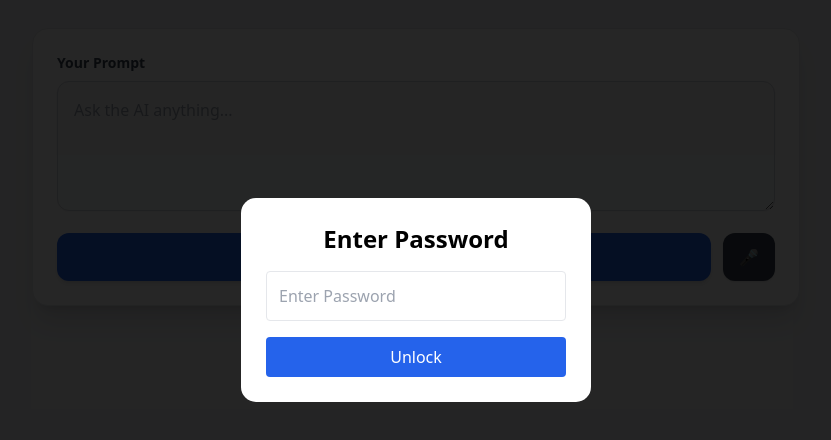
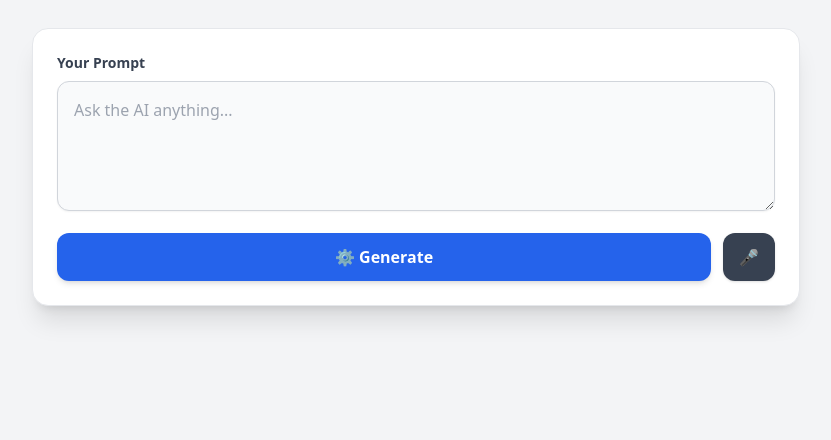
Before and after one commit to muhammadtaqi512q-oss/ROCK-AI, a plain HTML site: page index.html in a window 1280 px wide. Shown: the part 100-540 px from the top of the page, without its empty margins (224-1055 px from the left). Drawn offline with nearby package versions, Linux system fonts and the light colour scheme.

Commit message:
index.html

```diff
--- a/index.html
+++ b/index.html
@@ -7,26 +7,6 @@
     <script src="https://cdn.tailwindcss.com"></script>
 
     <style>
-        /* Password Screen */
-        #passwordScreen {
-            position: fixed;
-            top: 0; left: 0;
-            width: 100%; height: 100%;
-            background: rgba(0,0,0,0.85);
-            display: flex;
-            justify-content: center;
-            align-items: center;
-            z-index: 99999;
-        }
-        #passwordBox {
-            background: white;
-            padding: 25px;
-            border-radius: 15px;
-            width: 90%;
-            max-width: 350px;
-            text-align: center;
-        }
-
         /* ChatGPT-style bubble animation */
         .ai-bubble {
             animation: fadeIn 0.4s ease-out;
@@ -36,20 +16,6 @@
             to { opacity: 1; transform: translateY(0); }
         }
     </style>
-
-    <script>
-        /* ---------------- PASSWORD FUNCTION ---------------- */
-        function checkPassword() {
-            const correctPassword = "51214";
-            const userPassword = document.getElementById("passwordInput").value;
-
-            if (userPassword === correctPassword) {
-                document.getElementById("passwordScreen").style.display = "none";
-            } else {
-                alert("❌ Incorrect password!");
-            }
-        }
-    </script>
 
     <script type="module">
         /* ---------------------- Firebase ------------------------- */
@@ -98,7 +64,7 @@
                         await new Promise(res => setTimeout(res, delay));
                         continue;
                     }
-                    throw new Error(`API failed: ${r.status}`);
+                    throw new Error(API failed: ${r.status});
                 } catch (e) {
                     if (i === retries) throw e;
                     await new Promise(res => setTimeout(res, 2 ** i * 1000));
@@ -106,10 +72,10 @@
             }
         }
 
-        /* ---------------------- Gemini API ------------------------- */
+        /* ---------------------- Gemini ------------------------- */
         async function generateAIContent(prompt) {
             const apiKey = "AIzaSyC1v0qpnQ67wdZ-F1JiAMZ2d-HH4HFF-WU";
-            const url = `https://generativelanguage.googleapis.com/v1beta/models/gemini-2.5-flash-preview-09-2025:generateContent?key=${apiKey}`;
+            const url = https://generativelanguage.googleapis.com/v1beta/models/gemini-2.5-flash-preview-09-2025:generateContent?key=${apiKey};
 
             const payload = {
                 contents: [{ parts: [{ text: prompt }] }],
@@ -177,20 +143,20 @@
                 try {
                     const text = await generateAIContent(prompt);
 
-                    responseContainer.innerHTML = `
+                    responseContainer.innerHTML =
                         <div class="ai-bubble bg-white dark:bg-gray-800
                                     text-gray-900 dark:text-gray-100 p-5
                                     rounded-2xl shadow-xl border border-gray-200 dark:border-gray-700">
                             ${text.replace(/\n/g, "<br>")}
                         </div>
-                    `;
+                    ;
 
                     lastAIResponse = text;
                     repeatVoiceButton.classList.remove("hidden");
                     speakText(text);
 
                 } catch (e) {
-                    responseContainer.innerHTML = `<p class="text-red-600">${e}</p>`;
+                    responseContainer.innerHTML = <p class="text-red-600">${e}</p>;
                 }
 
                 loadingIndicator.classList.add("hidden");
@@ -198,26 +164,9 @@
             };
         };
     </script>
-
 </head>
 
 <body class="bg-gray-100 dark:bg-gray-900 min-h-screen flex flex-col items-center p-6">
-
-    <!-- PASSWORD SCREEN -->
-    <div id="passwordScreen">
-        <div id="passwordBox">
-            <h2 class="text-2xl font-bold mb-4">Enter Password</h2>
-
-            <input id="passwordInput" type="password"
-                   placeholder="Enter Password"
-                   class="w-full p-3 border rounded mb-4">
-
-            <button onclick="checkPassword()"
-                class="w-full bg-blue-600 hover:bg-blue-700 text-white py-2 rounded">
-                Unlock
-            </button>
-        </div>
-    </div>
 
     <div class="w-full max-w-3xl">
 
@@ -226,7 +175,7 @@
                 ROCK AI
             </h1>
             <p class="text-gray-500 dark:text-gray-400 mt-2">
-                Built by ꧁༒𝓜𝓾𝓱𝓪𝓶𝓶𝓪𝓭𝓣𝓪𝓺𝓲༒꧂
+                Built by  ꧁༒𝓜𝓾𝓱𝓪𝓶𝓶𝓪𝓭𝓣𝓪𝓺𝓲༒꧂
             </p>
         </div>
 
```
